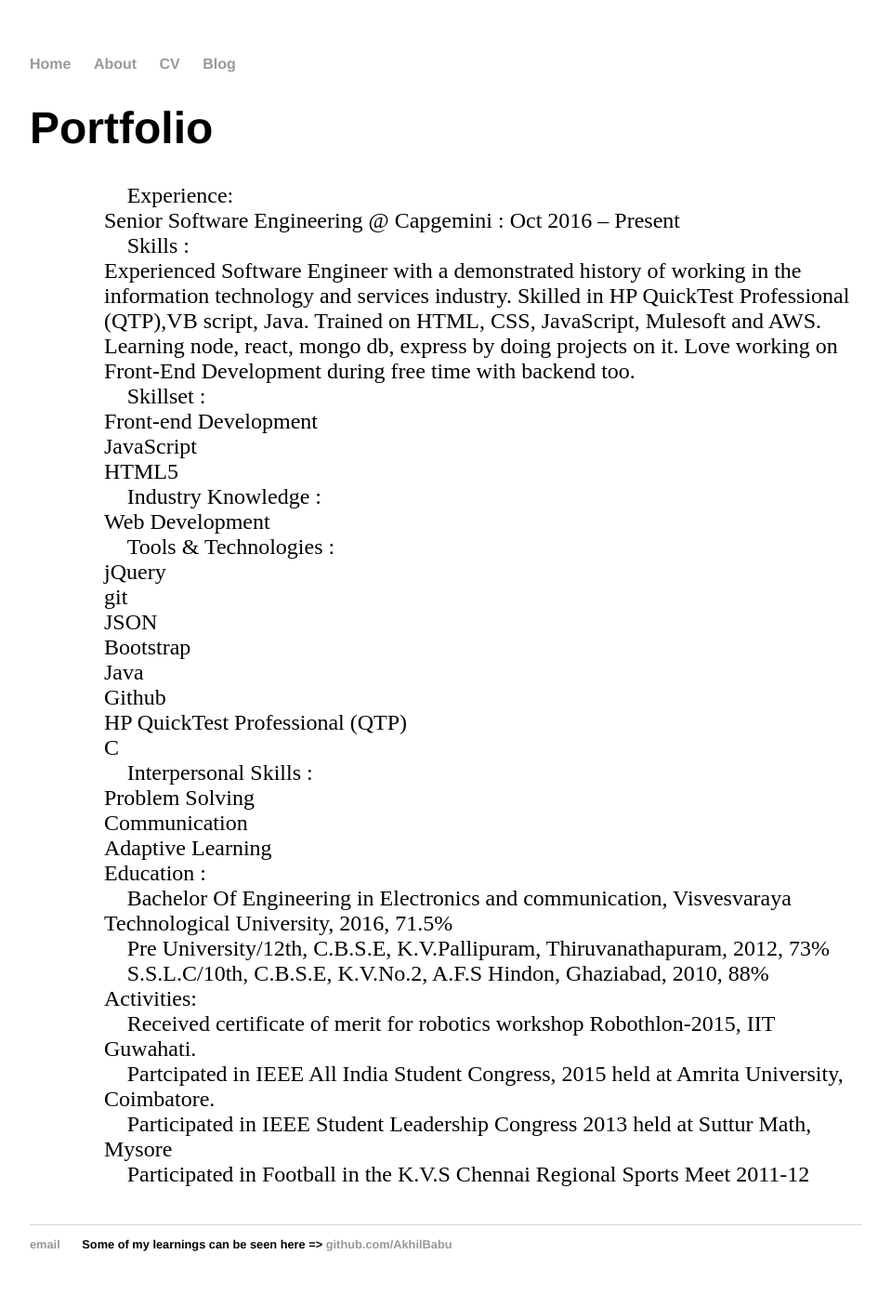
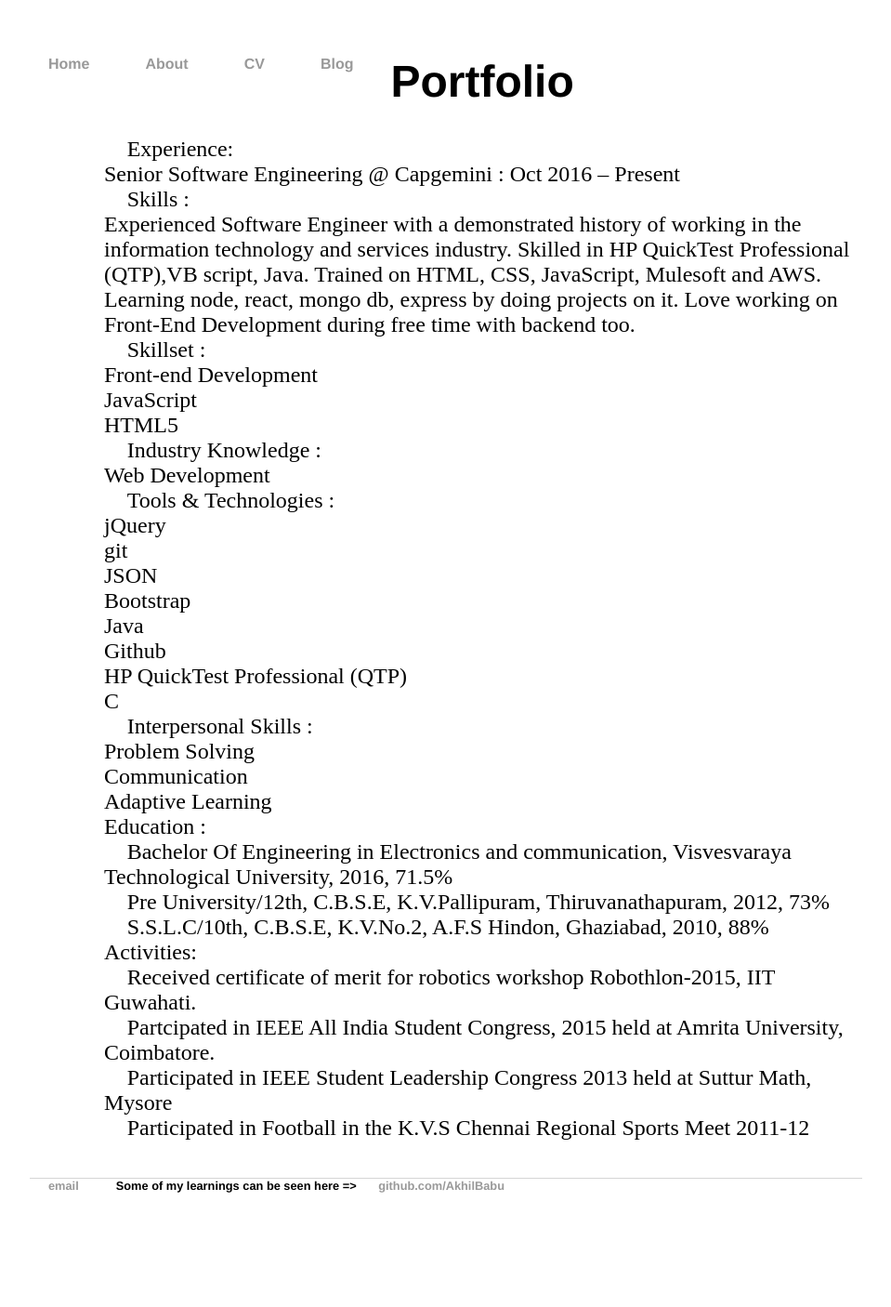
Before and after one commit to AkhilBabu94/AkhilBabu94.github.io, a Jekyll site: the page built from cv/index.html, in a window 1280 px wide. Shown: the whole page at 93% size, without its empty margins (160-1119 px from the left). Built offline with Jekyll 4.4.1, drawn with Linux system fonts in a browser that asks for light colours; after the commit the page ends 1328 px from its top, so only the background shows below that.

Commit message:
Update index.html

```diff
--- a/cv/index.html
+++ b/cv/index.html
@@ -2,6 +2,20 @@
 layout: default
 title: Portfolio
 ---
+<html lang="en">
+<head>
+    <meta charset="UTF-8">
+    <title>Document</title>
+	<style>
+	ul {margin:0}
+	ul li {float:left;}
+	ul li a {
+		padding: 20px;
+		list-style:none;
+	}
+	</style>
+</head>
+<body>
 <h1>{{ page.title }}</h1>
 <ul class="posts">
 
@@ -46,3 +60,5 @@ title: Portfolio
 <ul>	Participated in Football in the K.V.S Chennai Regional Sports Meet 2011-12</ul>
 
 </ul>
+</body>
+ </html>
```
